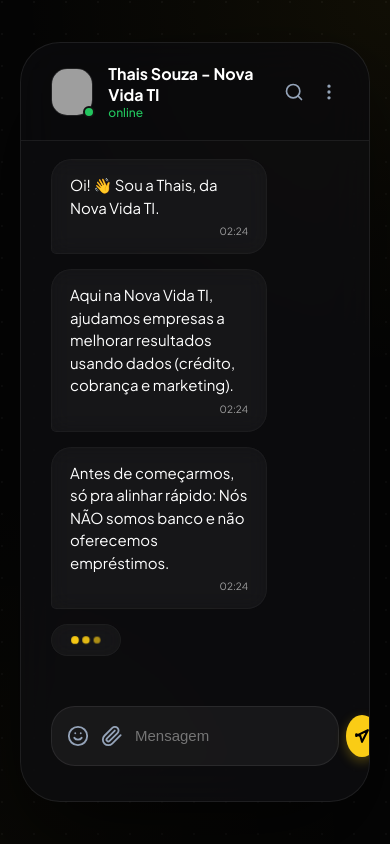
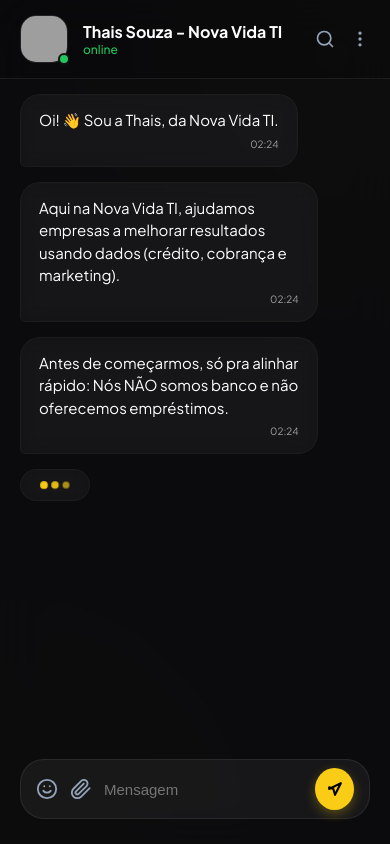
Before and after one commit to gestorviniciusoficial-netizen/chatnv, a website: page index.html in a window 390 px wide. Drawn offline with Linux system fonts and the light colour scheme; grey boxes are pictures that could not be loaded.

Commit message:
Add files via upload

```diff
--- a/index.html
+++ b/index.html
@@ -355,7 +355,41 @@
       gap: 12px;
       margin-top: 15px;
       font-weight: 700;
-      box-shadow: 0 10px 20px rgba(37, 211, 102, 0.2);
+    }
+
+    /* Estilo Responsivo Mobile (WhatsApp Style) */
+    @media (max-width: 768px) {
+      #app-root {
+        padding: 0;
+        /* Remove a margem externa no mobile */
+      }
+
+      .chat-shell {
+        height: 100vh;
+        /* Ocupa a altura total do navegador */
+        max-width: 100%;
+        border-radius: 0;
+        /* Bordas retas como um app nativo */
+        border: none;
+      }
+
+      .chat-header {
+        padding: 15px 20px;
+      }
+
+      .chat-body {
+        padding: 15px 20px;
+      }
+
+      .chat-footer {
+        padding: 15px 20px 25px 20px;
+        /* Ajuste para navegação mobile */
+      }
+
+      .nv-bubble {
+        max-width: 85%;
+        /* Um pouco mais de espaço para o texto no celular */
+      }
     }
   </style>
 </head>
```
